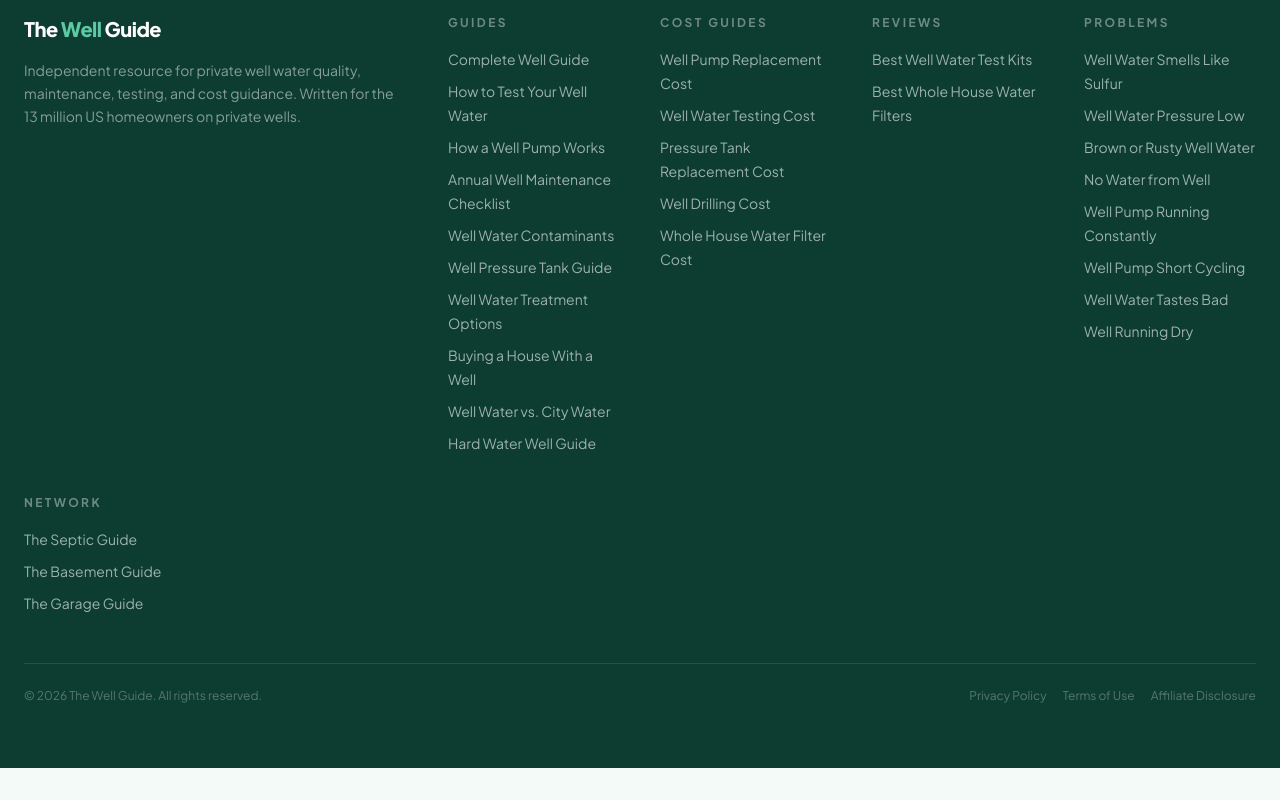
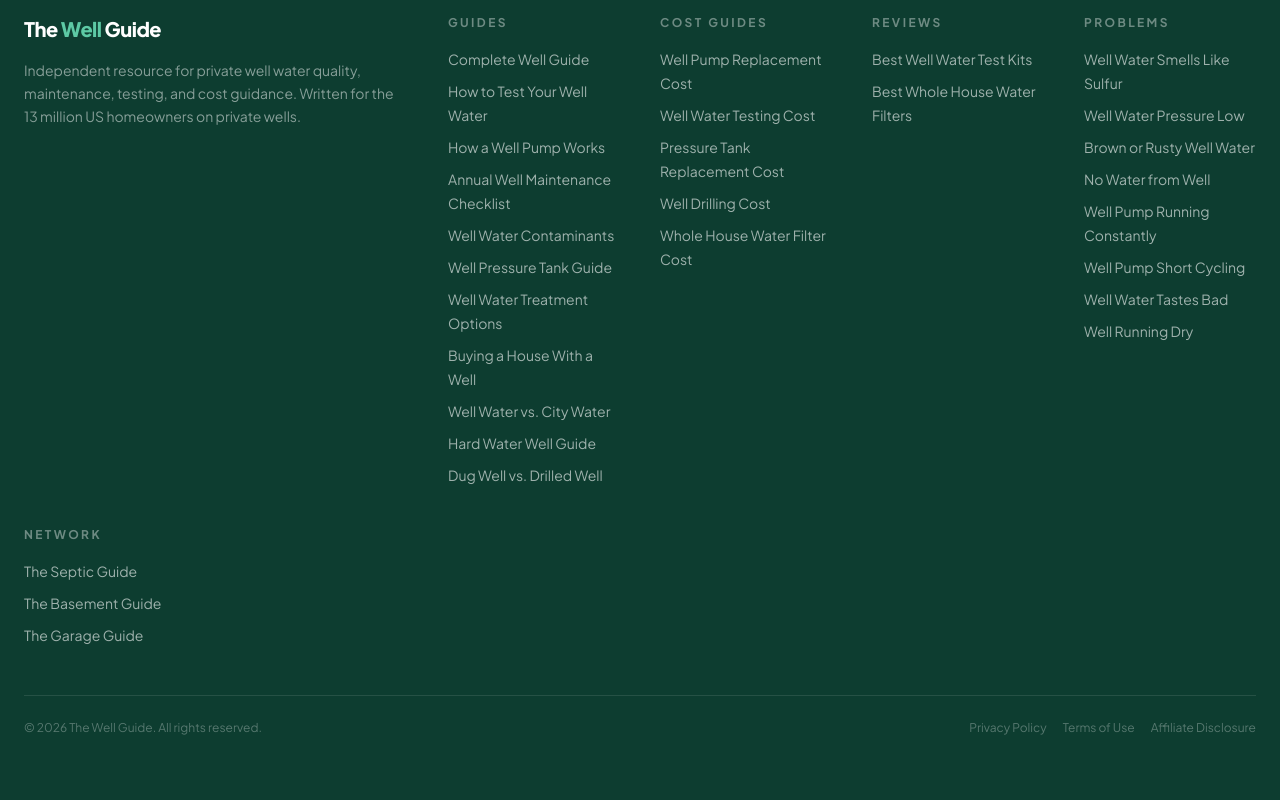
Before and after one commit to thebasementguide2026/thewell.guide-, a Next.js app: page / in a window 1280 px wide. Shown: the part 4980-5780 px from the top of the page. Before the commit the page ends 5748 px from the top, so only its background shows below. Built offline with nearby package versions, Linux system fonts and the light colour scheme.

Commit message:
Add Dug Well vs Drilled Well to footer navigation

```diff
--- a/components/Footer.tsx
+++ b/components/Footer.tsx
@@ -15,6 +15,7 @@ const footerSections = [
       { label: 'Buying a House With a Well', href: '/guides/buying-house-with-well' },
       { label: 'Well Water vs. City Water', href: '/guides/well-water-vs-city-water' },
       { label: 'Hard Water Well Guide', href: '/guides/hard-water-well' },
+      { label: 'Dug Well vs. Drilled Well', href: '/guides/dug-well-vs-drilled-well' },
     ],
   },
   {
```
